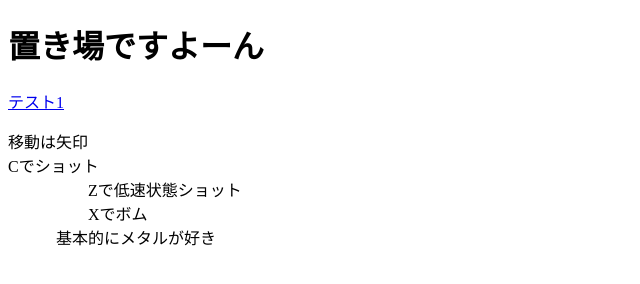
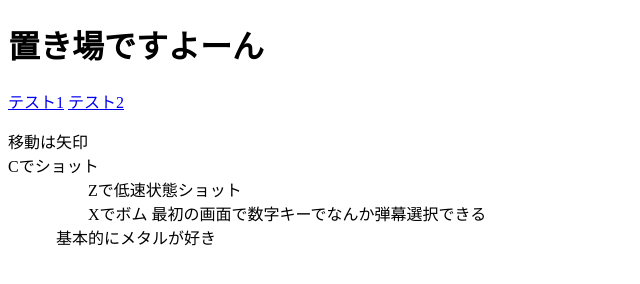
Before and after one commit to 76868/bullethells, a plain HTML site: page index.html in a window 1280 px wide. Shown: the whole page, without its empty margins (0-640 px from the left). Drawn offline with Linux system fonts and the light colour scheme.

Commit message:
Update index.html

```diff
--- a/index.html
+++ b/index.html
@@ -8,6 +8,7 @@
 <h1>置き場ですよーん</h1>
          <p>
             <a href="./bullethell">テスト1</a>
+                 <a href="./bullethell2">テスト2</a>
         </p>
       <p>
             移動は矢印
@@ -17,6 +18,7 @@
 　　　　　Zで低速状態ショット
             <br>
 　　　　　Xでボム
+            最初の画面で数字キーでなんか弾幕選択できる
             <br>
       　　　基本的にメタルが好き
       </p>
```
